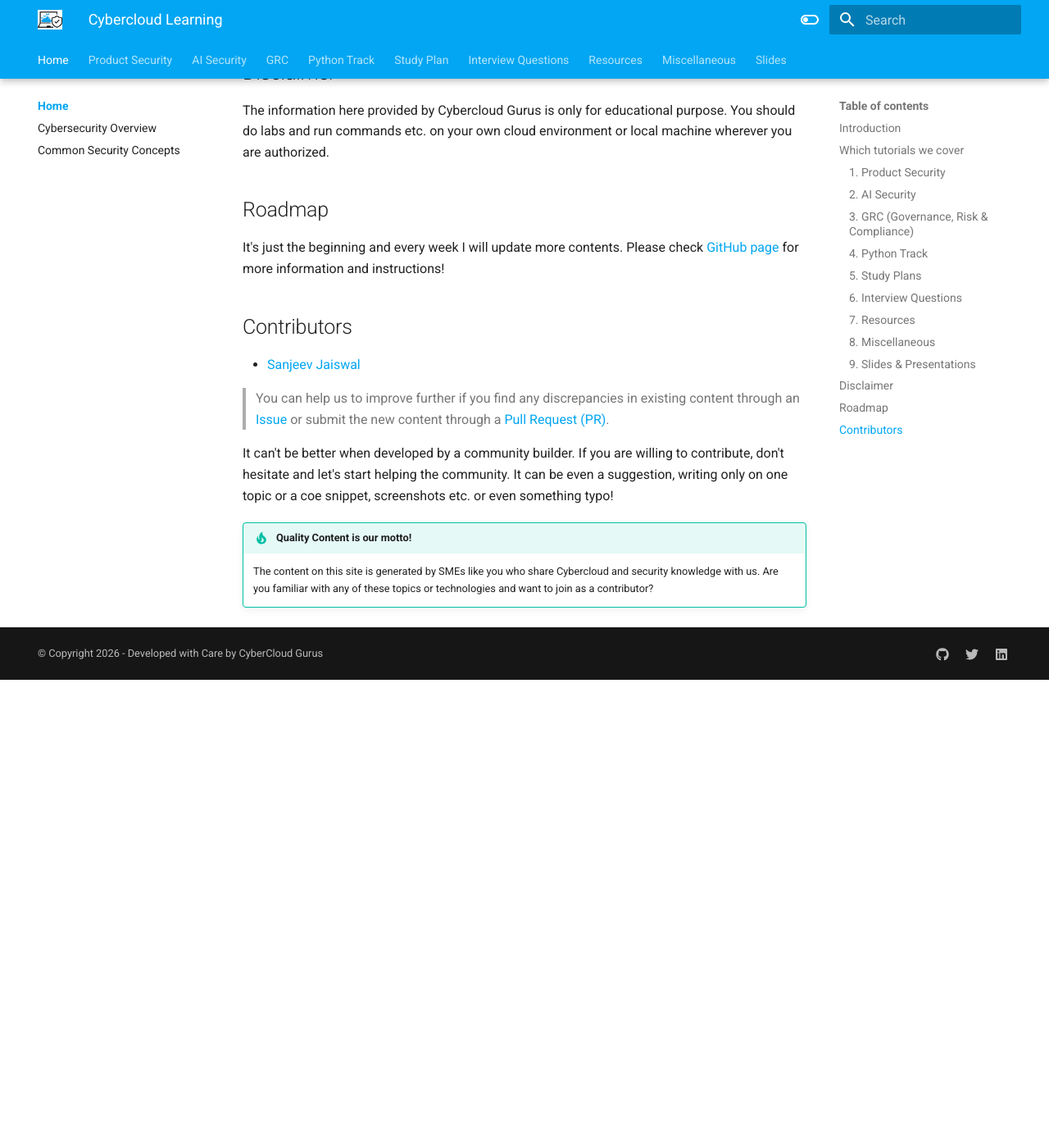
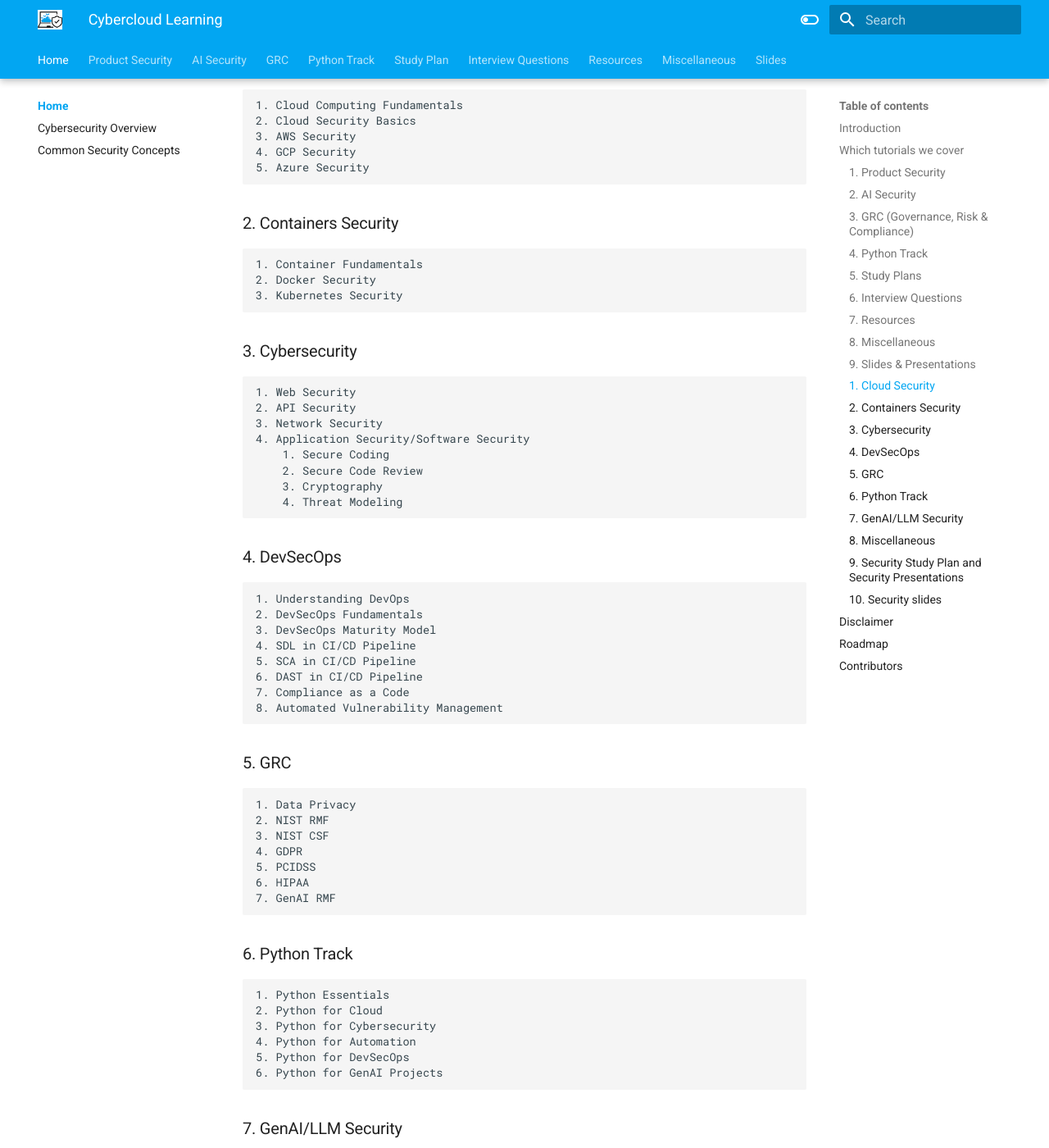
Before and after one commit to jassics/CybercloudLearning, an MkDocs documentation site: the page built from docs/index.md, in a window 1280 px wide and 1400 px high, scrolled down 2820 px. Shown: the whole window at 82% size. Built offline with MkDocs 1.6.1 and Material for MkDocs 9.7.7, drawn with Linux system fonts in a browser that asks for light colours; before the commit the page ends 3649 px from its top, so only the background shows below that; some of the changed text lies outside the part shown.

Commit message:
Merge conflict resolution

```diff
--- a/docs/index.md
+++ b/docs/index.md
@@ -73,6 +73,60 @@
 - Cybersecurity Roadmaps
 - OWASP Top 10 (Web & API)
 - Cloud Security & Penetration Testing
+### 1. Cloud Security
+    1. Cloud Computing Fundamentals
+    2. Cloud Security Basics
+    3. AWS Security
+    4. GCP Security
+    5. Azure Security
+### 2. Containers Security
+    1. Container Fundamentals
+    2. Docker Security
+    3. Kubernetes Security
+### 3. Cybersecurity
+    1. Web Security
+    2. API Security
+    3. Network Security
+    4. Application Security/Software Security
+        1. Secure Coding
+        2. Secure Code Review
+        3. Cryptography
+        4. Threat Modeling
+### 4. DevSecOps
+    1. Understanding DevOps
+    2. DevSecOps Fundamentals
+    3. DevSecOps Maturity Model
+    4. SDL in CI/CD Pipeline
+    5. SCA in CI/CD Pipeline
+    6. DAST in CI/CD Pipeline
+    7. Compliance as a Code
+    8. Automated Vulnerability Management
+### 5. GRC
+    1. Data Privacy
+    2. NIST RMF
+    3. NIST CSF
+    4. GDPR
+    5. PCIDSS
+    6. HIPAA
+    7. GenAI RMF
+### 6. Python Track
+    1. Python Essentials
+    2. Python for Cloud
+    3. Python for Cybersecurity
+    4. Python for Automation
+    5. Python for DevSecOps
+    6. Python for GenAI Projects
+### 7. GenAI/LLM Security
+    1. GenAI/LLM Fundamentals
+    2. GenAI Security
+### 8. Miscellaneous
+    1. Linux Commands
+    2. Vim for everyone
+    3. Regular Expression with Examples
+### 9. Security Study Plan and Security Presentations
+It will cover common cybersecurity domains related study plans and presentations.
+### 10. Security slides
+Security slides presented in webinars, trainings, courses etc. under Cybercloud.
 
 ## Disclaimer
 The information here provided by Cybercloud Gurus is only for educational purpose.
```
